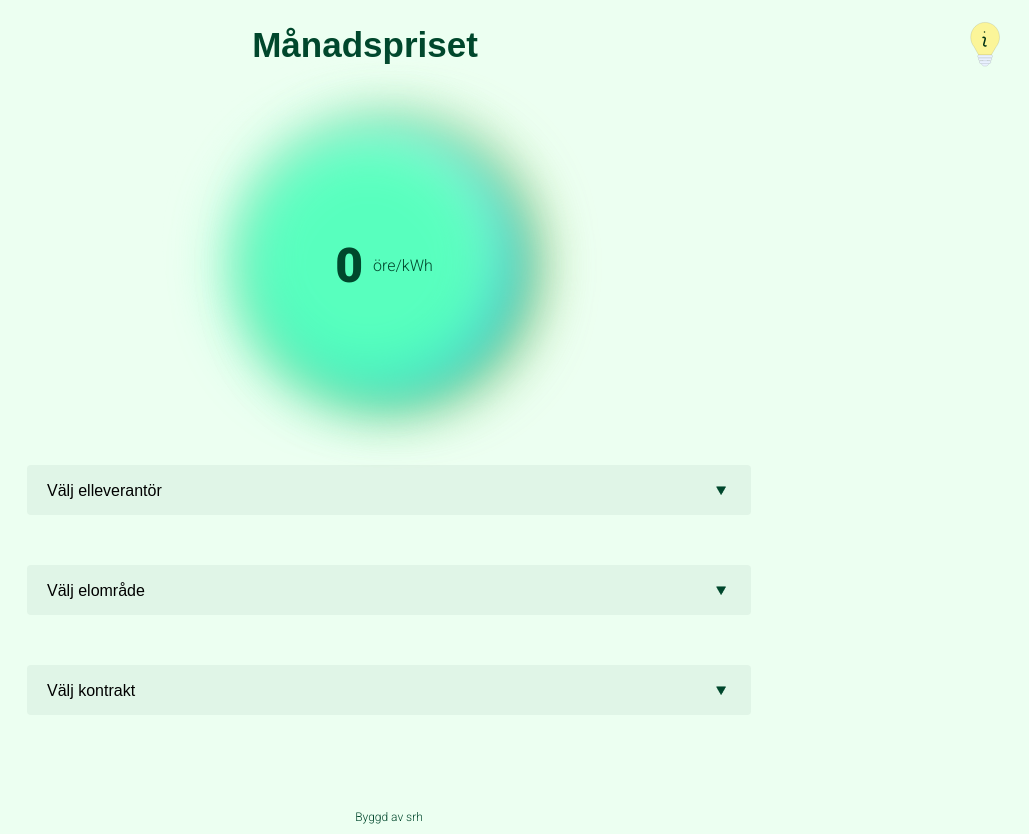
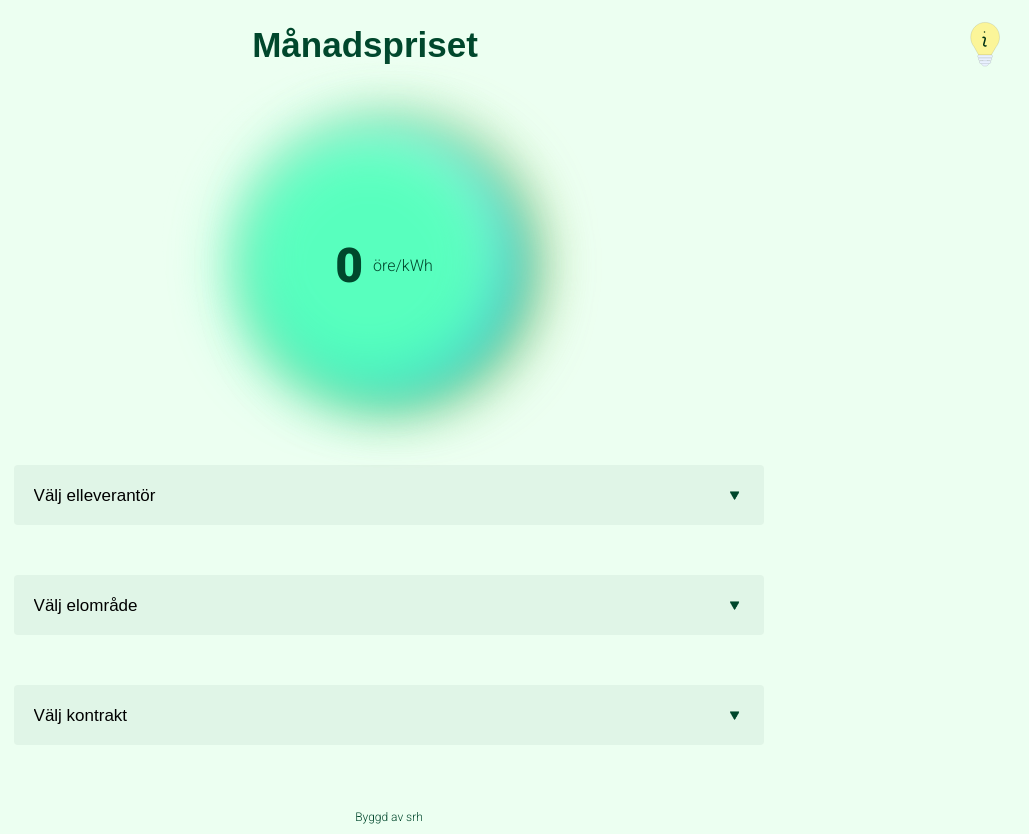
Before and after one commit to csobr/elende, a SvelteKit app: page / in a window 1280 px wide. Shown: the whole page, without its empty margins (251-1280 px from the left). Built offline with nearby package versions, Linux system fonts and the light colour scheme; a web font is replaced by a local one.

Commit message:
Minor styles changes

```diff
--- a/src/routes/+page.svelte
+++ b/src/routes/+page.svelte
@@ -180,7 +180,7 @@
     -moz-appearance: none;
     background-color: transparent;
     border: none;
-    font-size: 1.6rem;
+    font-size: 1.7rem;
     outline: 0;
     width: 100%;
   }
@@ -189,13 +189,14 @@
     align-items: center;
     cursor: pointer;
     width: 100%;
-    height: 5rem;
+    height: 6rem;
     padding: 2rem;
     margin: 0 auto;
     background: rgba(0, 71, 44, 0.05);
     border: 0;
     border-radius: 0.4rem;
     margin: 2.5rem;
+    color: var(--color);
   }
   .select:after {
     content: '🔻';
```
